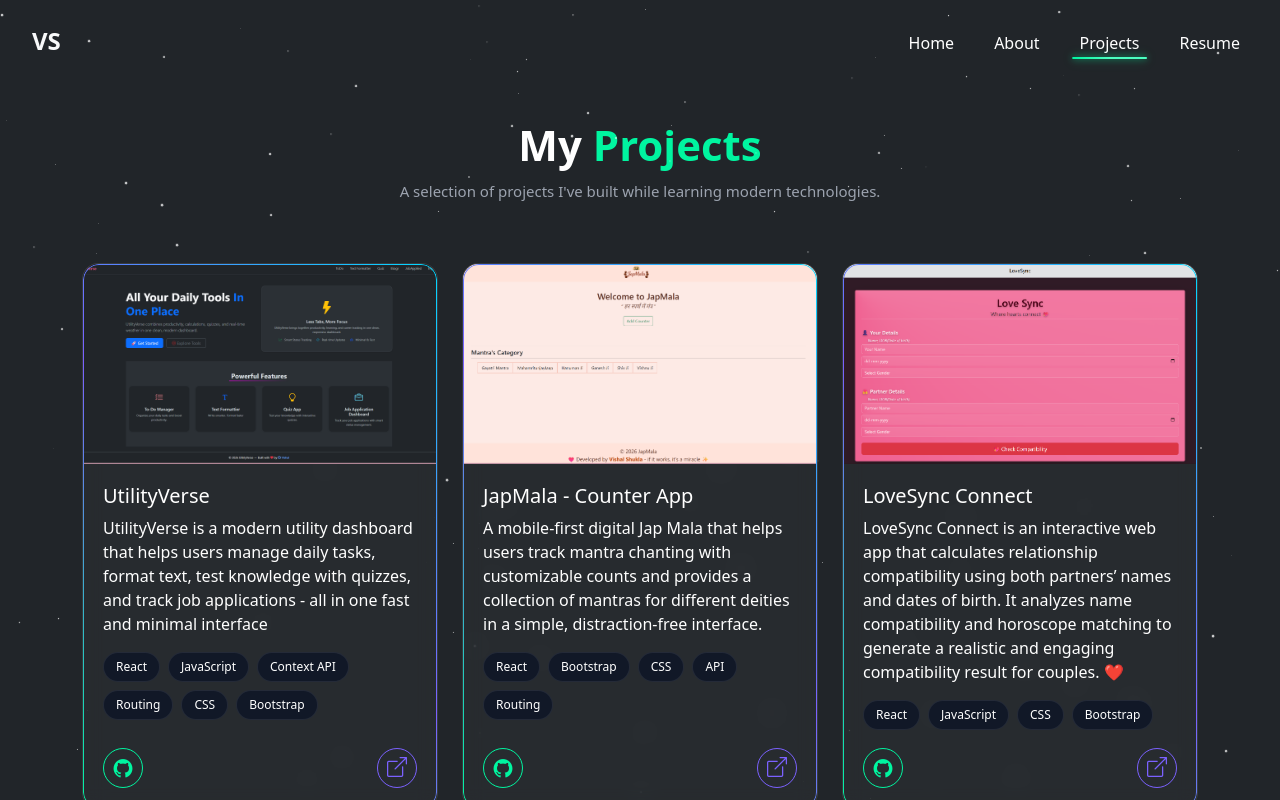
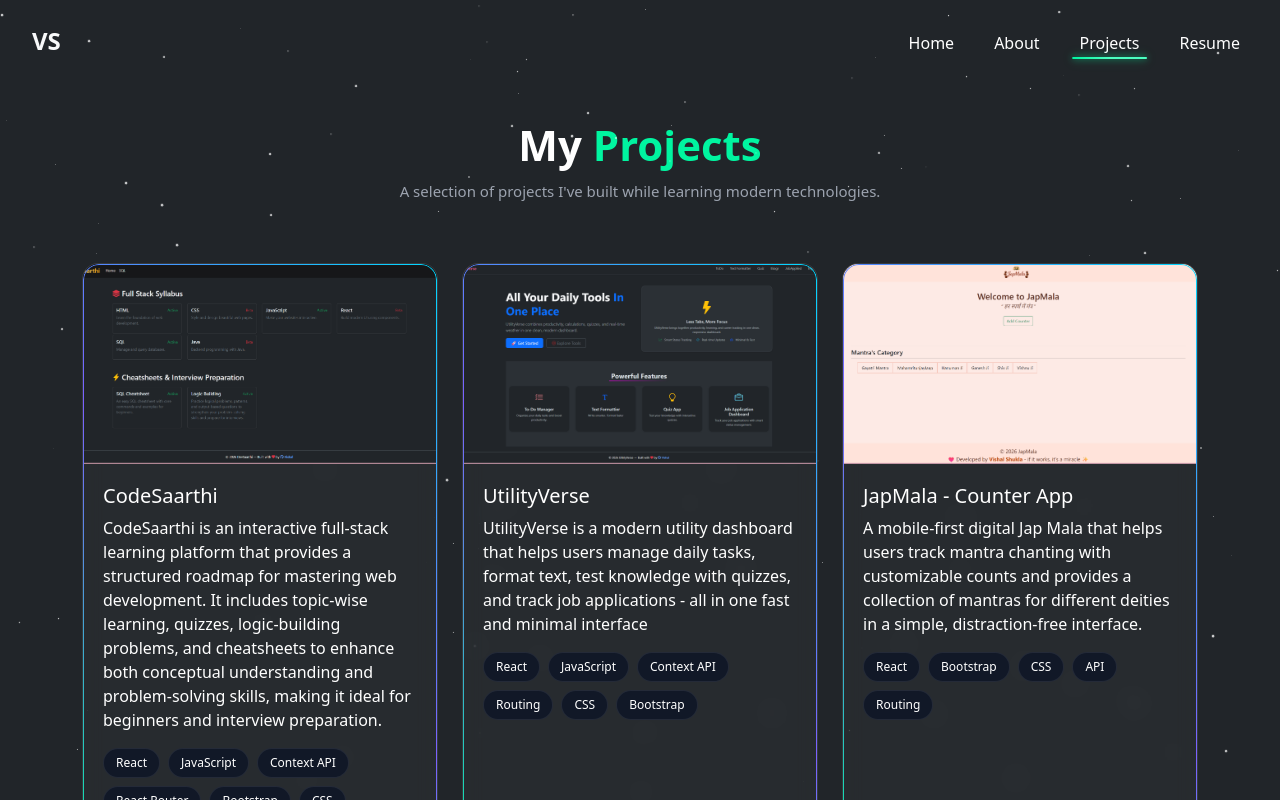
Before and after one commit to CodeWithVishal-18/portfolio, a React (Create React App) app: page /projects in a window 1280 px wide. Shown: the top 800 px of the page. Built offline with nearby package versions, Linux system fonts and the light colour scheme.

Commit message:
Add One More projects name Code Saarthi in Projects Section

```diff
--- a/src/components/projects/Projects.jsx
+++ b/src/components/projects/Projects.jsx
@@ -3,6 +3,15 @@ import ProjectCard from "./ProjectCard";
 import "./Project.css";
 
 let projects = [
+    {
+        title: "CodeSaarthi",
+        description:
+            "CodeSaarthi is an interactive full-stack learning platform that provides a structured roadmap for mastering web development. It includes topic-wise learning, quizzes, logic-building problems, and cheatsheets to enhance both conceptual understanding and problem-solving skills, making it ideal for beginners and interview preparation.",
+        image: "/projects/codesaarthi.png",
+        github: "https://github.com/CodeWithVishal-18/CodeSaarthi-Full-Stack-Full-Confidence",
+        demo: "https://devsaarthi.vercel.app/",
+        tech: ["React", "JavaScript", "Context API", "React Router", "Bootstrap", "CSS"]
+    },
     {
         title: "UtilityVerse",
         description:
@@ -10,7 +19,7 @@ let projects = [
         image: "/projects/utilityverse.png",
         github: "https://github.com/CodeWithVishal-18/UtilityVerse",
         demo: "https://utility-versee.vercel.app/",
-        tech: ["React","JavaScript", "Context API","Routing", "CSS","Bootstrap"]
+        tech: ["React", "JavaScript", "Context API", "Routing", "CSS", "Bootstrap"]
     },
     {
         title: "JapMala - Counter App",
@@ -19,7 +28,7 @@ let projects = [
         image: "/projects/japmala.png",
         github: "https://github.com/CodeWithVishal-18/JapMala---Counter-Application",
         demo: "https://japmala-mantra.netlify.app/",
-        tech: ["React", "Bootstrap", "CSS","API","Routing"]
+        tech: ["React", "Bootstrap", "CSS", "API", "Routing"]
     },
     {
         title: "LoveSync Connect",
@@ -28,7 +37,7 @@ let projects = [
         image: "/projects/lovesync.png",
         github: "https://github.com/CodeWithVishal-18/",
         demo: "https://lovesync-connect.netlify.app/",
-        tech: ["React", "JavaScript", "CSS","Bootstrap"]
+        tech: ["React", "JavaScript", "CSS", "Bootstrap"]
     },
     {
         title: "MovieSearch Application",
@@ -37,7 +46,7 @@ let projects = [
         image: "/projects/moviesearch.png",
         github: "https://github.com/CodeWithVishal-18/Movie-Search-Application",
         demo: "https://oncemoviesearch.netlify.app/",
-        tech: ["React", "JavaScript", "CSS","Bootstrap"]
+        tech: ["React", "JavaScript", "CSS", "Bootstrap"]
     }
 ];
 
```
Also changed, not shown: public/projects/codesaarthi.png (added).
